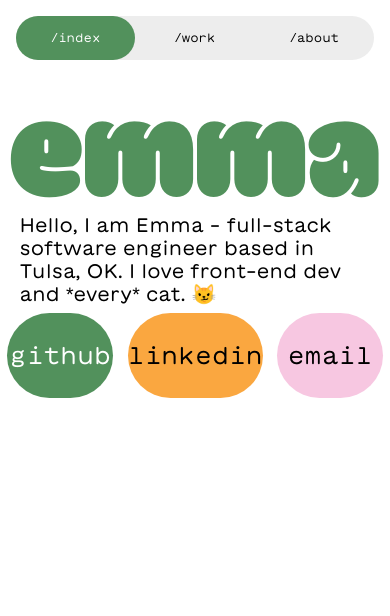
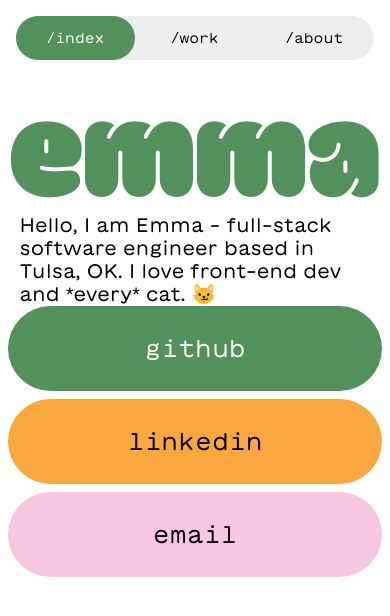
Before and after one commit to emmaegstad/portfolio-frontend, a Next.js app: page / in a window 390 px wide. Shown: the top 616 px of the page. Built offline with nearby package versions, Linux system fonts and the light colour scheme.

Commit message:
styling for mobile footer links

```diff
--- a/pages/_app.js
+++ b/pages/_app.js
@@ -6,6 +6,7 @@ import Layout from '../components/Layout';
 
 function MyApp({ Component, pageProps }) {
     const [activeNav, setActiveNav] = useState('/index');
+
     return (
         <Layout activeNav={activeNav} setActiveNav={setActiveNav}>
             <Component {...pageProps} />
--- a/styles/footer.module.css
+++ b/styles/footer.module.css
@@ -1,15 +1,16 @@
 .footerNav {
-    display: flex;
-    justify-content: center;
+    display: grid;
+    grid-template-columns: 1fr;
+    grid-gap: 0.5em;
+    padding-left: 0.5em;
+    padding-right: 0.5em;
 }
 
 .footerLink {
+    display: flex;
+    align-items: center;
+    justify-content: center;
     height: clamp(85px, 13vw, 120px);
-    margin: 0.3em;
-    display: flex;
-    justify-content: center;
-    align-items: center;
-    flex: 1;
     border-radius: 100vw;
     font-family: var(--font-mono);
     font-size: var(--font-size-large);
@@ -17,6 +18,12 @@
     text-decoration: none;
     transition: background-color 0.5s ease-out, color 0.5s ease-out;
     cursor: pointer;
+}
+
+@media (min-width: 640px) {
+    .footerNav {
+        grid-template-columns: repeat(3, 1fr);
+    }
 }
 
 .github {
--- a/styles/global.css
+++ b/styles/global.css
@@ -6,6 +6,6 @@
     --font-secondary: 'GT-Maru-Mega', Helvetica, sans-serif;
     --font-mono: 'GT-Maru-Mono', monospace;
 
-    --font-size-medium: clamp(12px, 2vw, 21px);
+    --font-size-medium: clamp(14px, 2vw, 21px);
     --font-size-large: clamp(24px, 4vw, 42px);
 }
```
